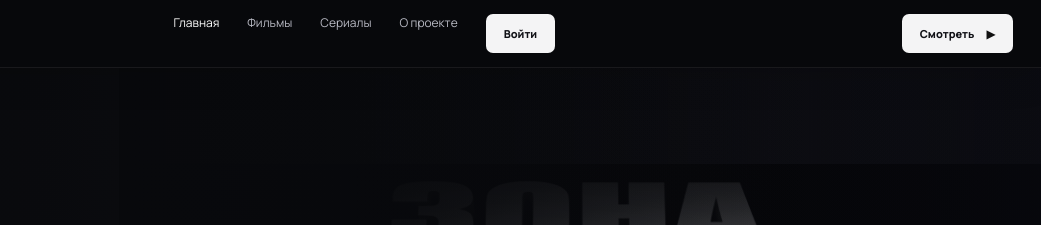
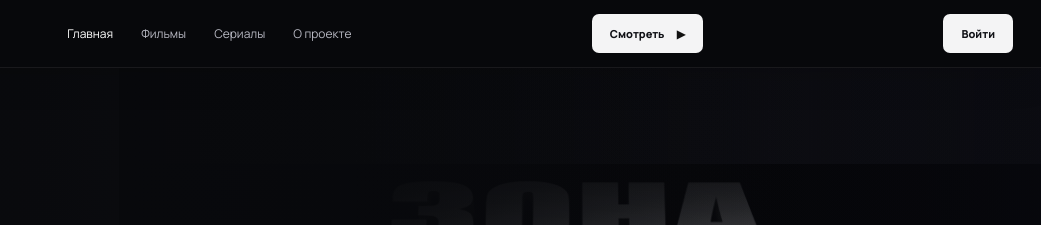
Before and after one commit to TORN23-web/KF_PRODUCTION, a website: page index.html in a window 1280 px wide. Shown: the top 225 px of the page, 239-1280 px from the left. Drawn offline with nearby package versions, Linux system fonts and the light colour scheme; no server answers.

Commit message:
Move account button to right side of header

```diff
--- a/accounts.js
+++ b/accounts.js
@@ -114,8 +114,9 @@
     if(!a) {
       a=document.createElement('a'); a.className='top-cta account-nav-link'; a.href='account.html';
     }
-    const nav=$('.main-nav',header);
-    if(nav && a.parentElement!==nav) nav.appendChild(a);
+    const menu=$('.menu-toggle',header);
+    if(menu && a.parentElement!==header) menu.insertAdjacentElement('afterend',a);
+    else if(!menu && a.parentElement!==header) header.appendChild(a);
     a.textContent=user?'Мой профиль':'Войти';
     a.setAttribute('aria-label', a.textContent);
   }
--- a/style.css
+++ b/style.css
@@ -1344,3 +1344,9 @@
     border-radius: 5px !important;
   }
 }
+
+
+/* Account action aligned to the right with a visible edge inset */
+.okko-header > .account-nav-link { order:5; margin-left:auto !important; margin-right:18px !important; flex:0 0 auto; }
+@media (max-width:650px) { .okko-header > .account-nav-link { margin-left:auto !important; margin-right:14px !important; padding-left:12px; padding-right:12px; } }
+@media (max-width:360px) { .okko-header > .account-nav-link { margin-right:10px !important; } }
```
